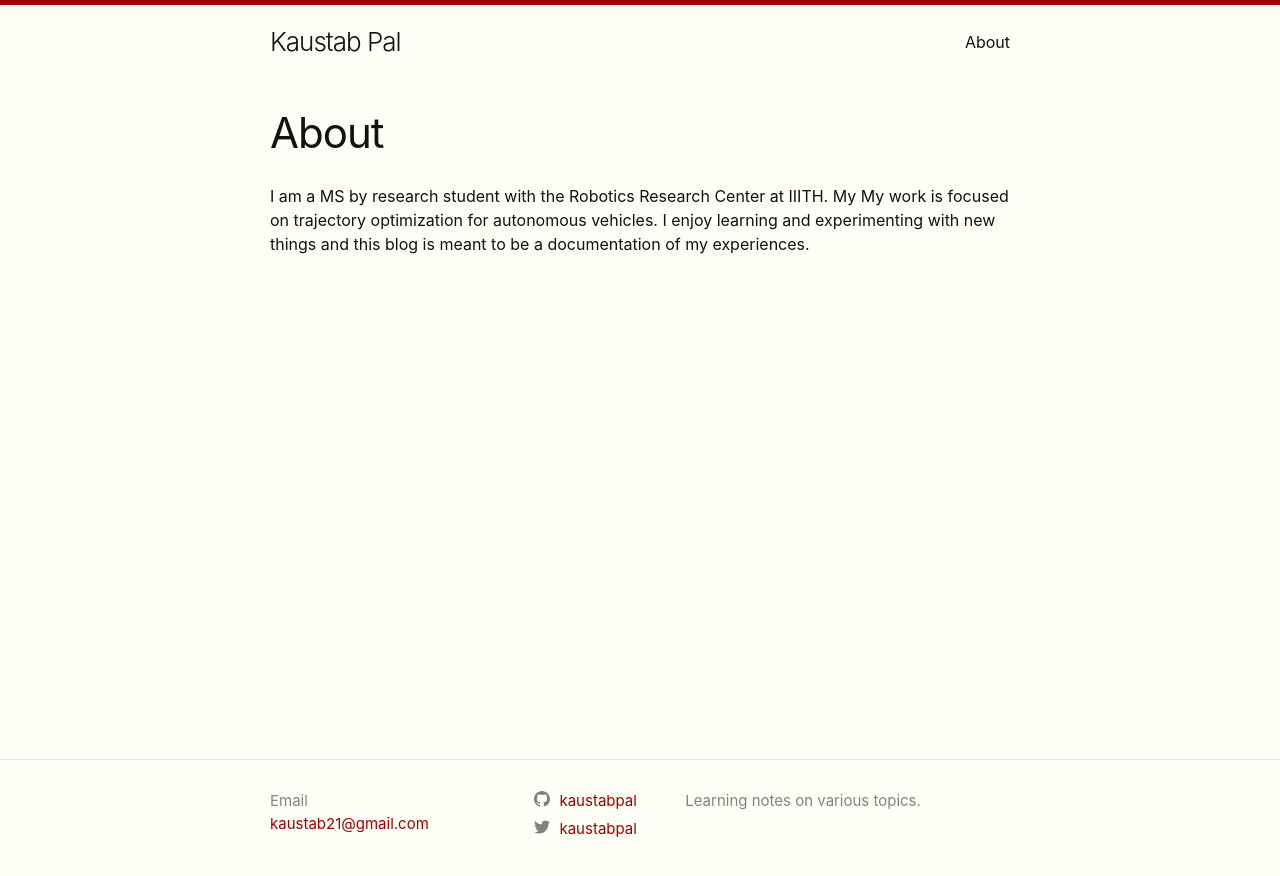
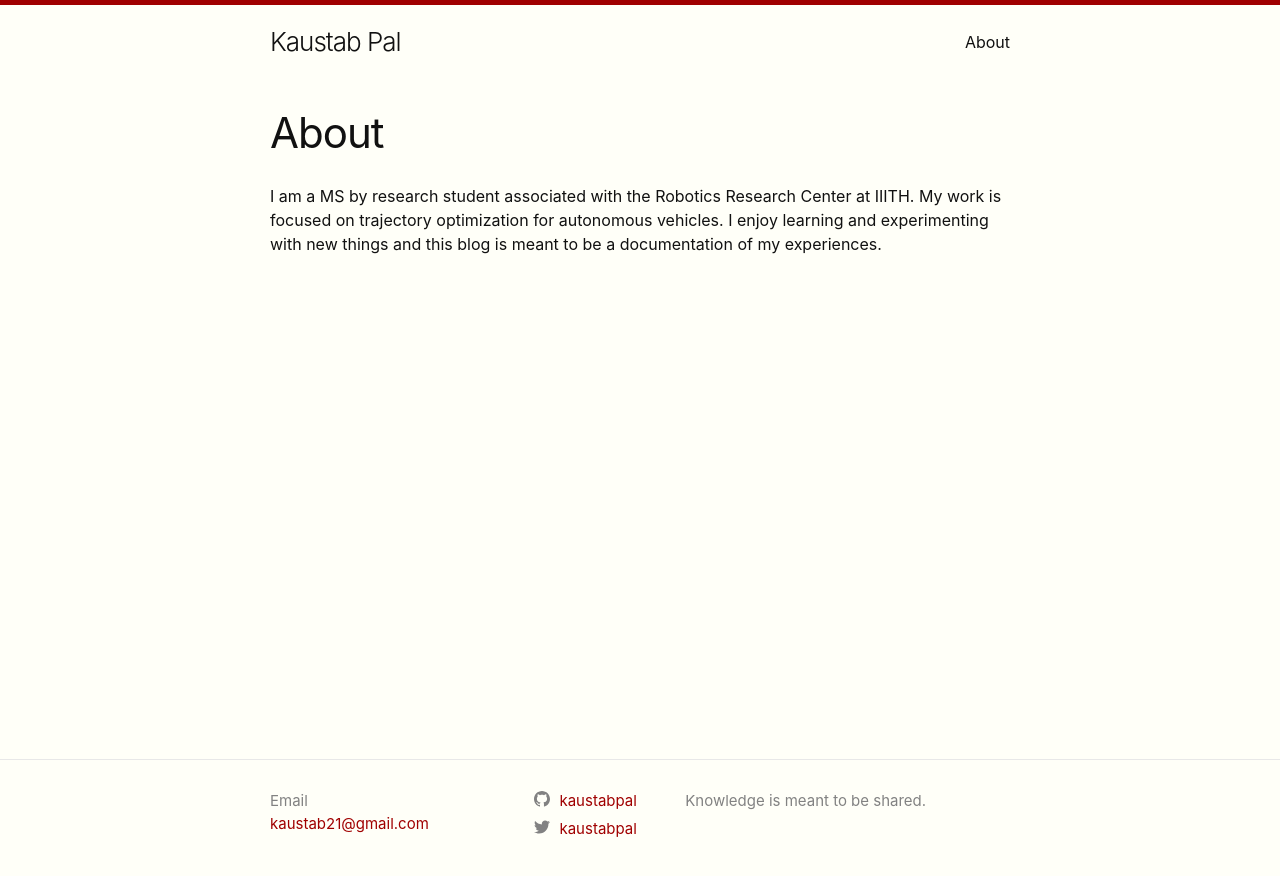
Before and after one commit to kaustabpal/kaustabpal.github.io, a Jekyll site: the page built from about.md, in a window 1280 px wide. Shown: the top 876 px of the page. Built offline with Jekyll 4.4.1, drawn with Linux system fonts in a browser that asks for light colours.

Commit message:
Corrected typos and updated footer

```diff
--- a/_includes/footer.html
+++ b/_includes/footer.html
@@ -22,7 +22,7 @@
       </div>
 
       <div class="footer-col footer-col-3">
-        <p>{{- site.description | escape -}}</p>
+        <p>Knowledge is meant to be shared.</p>
       </div>
     </div>
 
--- a/about.md
+++ b/about.md
@@ -4,7 +4,7 @@ title: About
 permalink: /about/
 ---
 
-I am a MS by research student with the Robotics Research Center at IIITH. My
-My work is focused on trajectory optimization for autonomous vehicles.
+I am a MS by research student associated with the Robotics Research Center at
+IIITH. My work is focused on trajectory optimization for autonomous vehicles.
 I enjoy learning and experimenting with new things and this blog is meant to be
 a documentation of my experiences.
```
Also changed, not shown: _layouts/page.html (indentation only).
